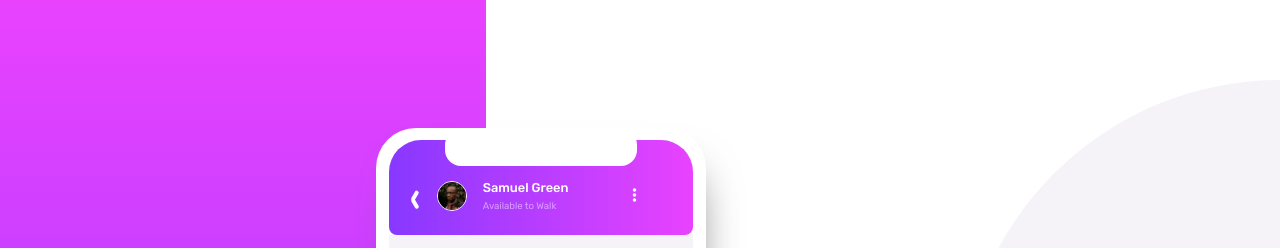
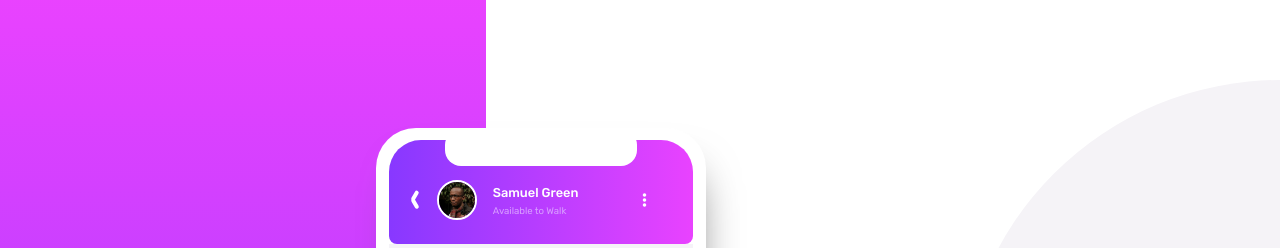
Before and after one commit to shiyammm/Chat-app-CSS-illustration, a plain HTML site: page index.html in a window 1280 px wide. Shown: the top 248 px of the page. Drawn offline with Linux system fonts and the light colour scheme.

Commit message:
Update style.css

```diff
--- a/style.css
+++ b/style.css
@@ -166,8 +166,8 @@ button {
   gap: 1rem;
 }
 .profile__avatar {
-  width: 30px;
-  border: 1px solid var(--White);
+  width: 40px;
+  border: 2px solid var(--White);
   border-radius: 100%;
 }
 .chat__area {
@@ -482,4 +482,7 @@ span {
     width: 50%;
     background-color: #f5f3f7;
   }
+  .profile__avatar {
+    width: 30px;
+  }
 }
```
